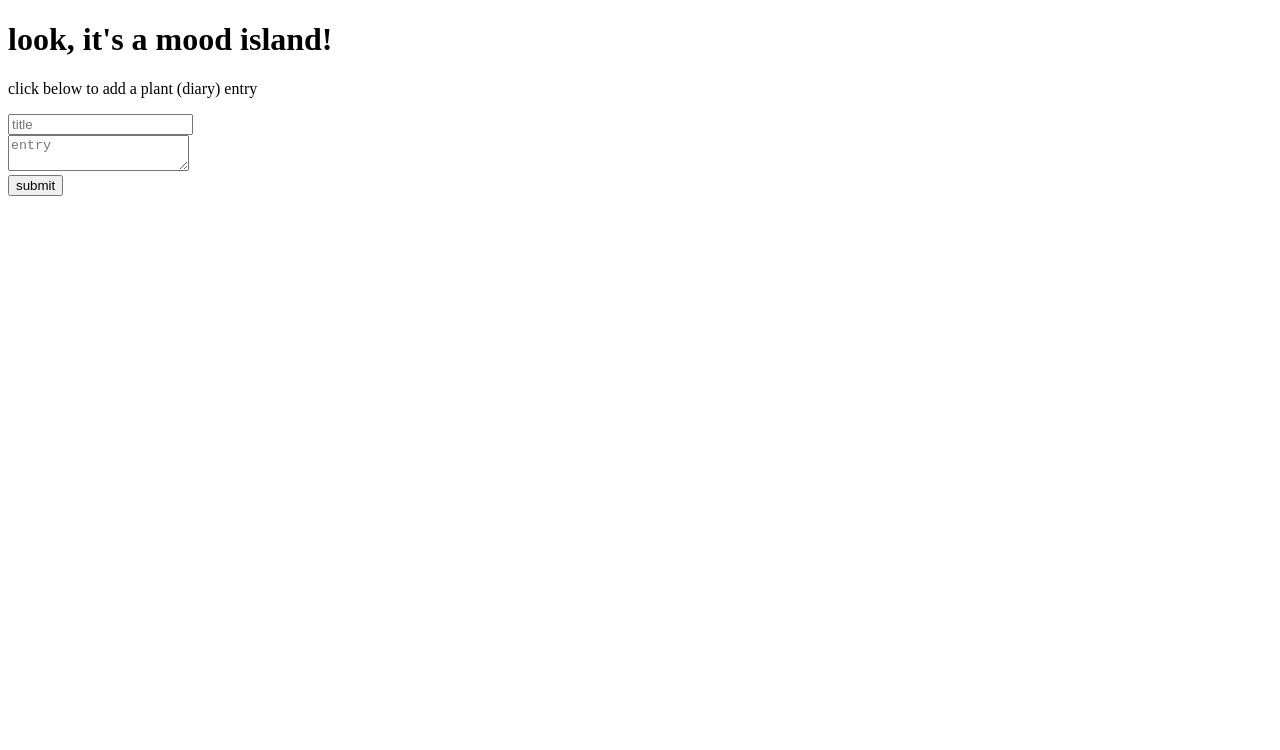
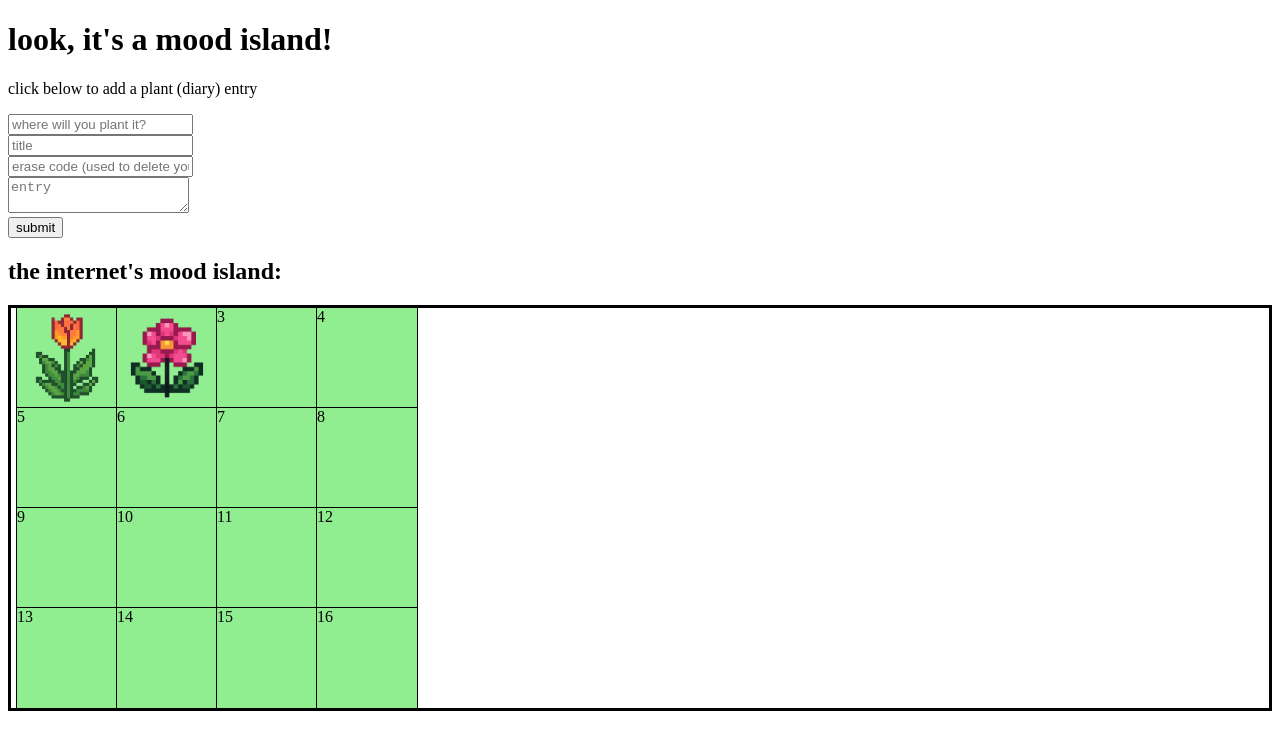
Before and after one commit to pepper-0/mood-island, a website: page public/index.html in a window 1280 px wide. Drawn offline with Linux system fonts and the light colour scheme; no server answers.

Commit message:
added more plant form fields, started island + added images

```diff
--- a/public/index.html
+++ b/public/index.html
@@ -13,7 +13,11 @@
 
     <!--taken from express; diary entry form-->
     <form id="plant-form">
+        <input id="tileID" name="tileID" placeholder="where will you plant it?" maxlength="50">
+        <br/>
         <input id="title" name="title" placeholder="title" maxlength="50">
+        <br/>
+        <input id="eraseCode" name="eraseCode" placeholder="erase code (used to delete your post)" maxlength="50">
         <br/>
         <textarea placeholder="entry" id="entry"></textarea>
         <br/>
@@ -24,5 +28,28 @@
         <!-- diary entries will be appended here -->
 
     </div>
+    <h2>the internet's mood island:</h2>
+    <div id="island">
+        <div class="tile" id="tile1">
+            <img src="../assets/flowers/orange_flower.png" class = "plantIcon">
+        </div>
+        <div class="tile" id="tile2">
+            <img src="../assets/flowers/pink_flower.png" class = "plantIcon">
+        </div>
+        <div class="tile" id="tile3">3</div>
+        <div class="tile" id="tile4">4</div>
+        <div class="tile" id="tile5">5</div>
+        <div class="tile" id="tile6">6</div>
+        <div class="tile" id="tile7">7</div>
+        <div class="tile" id="tile8">8</div>
+        <div class="tile" id="tile9">9</div>
+        <div class="tile" id="tile10">10</div>
+        <div class="tile" id="tile11">11</div>
+        <div class="tile" id="tile12">12</div>
+        <div class="tile" id="tile13">13</div>
+        <div class="tile" id="tile14">14</div>
+        <div class="tile" id="tile15">15</div>
+        <div class="tile" id="tile16">16</div>
+    </div>
 </body>
 </html>
--- a/public/script.js
+++ b/public/script.js
@@ -3,6 +3,22 @@
 */
 document.getElementById("plant-form").addEventListener("submit", plantSubmit); // to submit your plant diary entry
 var entries = document.getElementById("entries"); // to update the entries shown in the page
+
+const tiles = document.getElementsByClassName("tile").addEventListener("click", openPlant);
+const allPlants = []; // will hold all plant entries
+// TODO: these are the tiles that also hold the plants; we need to link them together.
+    // do so with loop:
+// for (let tile of tiles) {
+//     const tileID = tile.id;
+//     // Find the plant(s) for this tile
+//     const plantsForTile = allPlants.filter(plant => plant.tileID === tileID);
+//     // Display plant info in the tile
+//     plantsForTile.forEach(plant => {
+//         tile.innerHTML += `<h3>${plant.title}</h3><p>${plant.entry}</p><small>${plant.date}</small>`;
+//     });
+// }
+
+
 
 updateEntriesInPage(); // call function to load existing entries when page loads
 
@@ -12,7 +28,10 @@ async function plantSubmit(e) {
     // create data entry object
     const dataEntry = {
         // e.target is the form that was submitted
+        tileID: e.target.title.value,
         title: e.target.title.value,
+        erased: false,
+        eraseCode: e.target.eraseCode.value,
         entry: e.target.entry.value,
         // taken straight from copilot lols, takes date and turns it into date str
         date: new Date().toISOString().split("T")[0]
--- a/public/style.css
+++ b/public/style.css
@@ -0,0 +1,29 @@
+#island {
+    display: grid;
+    grid-template-columns: repeat(4, 100px);
+    grid-template-rows: repeat(4, 100px);
+    align-items: center;
+    border-style: solid;
+    border-width: 3px;
+    border-color: rgb(0, 0, 0);
+}
+
+.tile {
+    border: 1px solid black;
+    width: 100px;
+    height: 100px;
+    background-color: lightgreen;
+    margin: 5px;
+    cursor: pointer;
+}
+
+.tile:hover {
+    background-color: rgb(185, 177, 177);
+    cursor: pointer;
+    color: white;
+}
+
+.plantIcon {
+    width: 100%;
+    height: 100%;
+}
```
Also changed, not shown: server/plants.json (+16 -6 lines), assets/flowers/blue_flower.png (added), assets/flowers/orange_flower.png (added), assets/flowers/pink_flower.png (added), assets/flowers/succulent.png (added).
